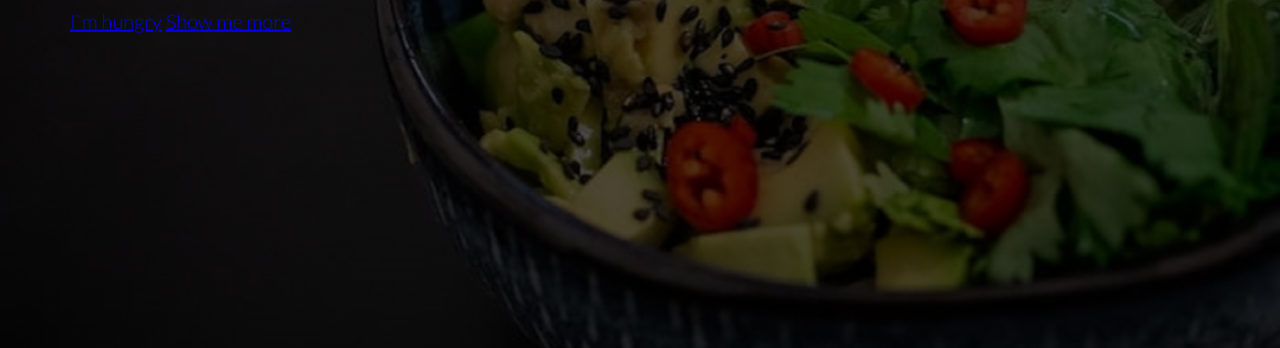
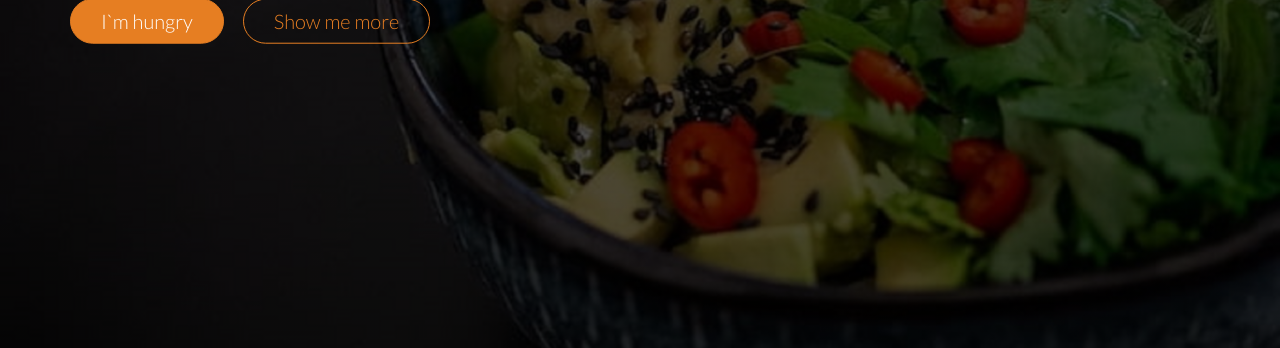
Before and after one commit to e-saeedi/Onmifood, a plain HTML site: page index.html in a window 1280 px wide. Shown: the part 452-800 px from the top of the page. Drawn offline with Linux system fonts and the light colour scheme; files that its build step writes are made by us from their sources.

Commit message:
style: change button

```diff
--- a/index.html
+++ b/index.html
@@ -18,8 +18,8 @@
           Goodbye junk food.<br />
           Hello super healthy meals.
         </h1>
-        <a href="#">I`m hungry</a>
-        <a href="#">Show me more</a>
+        <a class="btn btn-full" href="#">I`m hungry</a>
+        <a class="btn btn-ghost" href="#">Show me more</a>
       </div>
     </header>
   </body>
--- a/resoirces/css/style.css
+++ b/resoirces/css/style.css
@@ -25,8 +25,17 @@ header {
     height: 100vh;
 }
 
+.hero-text-box {
+    position: absolute;
+    width: 1140px;
+    top: 50%;
+    left: 50%;
+    transform: translate(-50%, -50%);
+}
+
 h1 {
-    margin: 0;
+   margin-top: 0;
+   margin-bottom:20px ;
    color: #fff;
    font-size: 240%;
    font-weight: 300;
@@ -35,10 +44,43 @@ h1 {
    word-spacing: 4px;
 }
 
-.hero-text-box {
-    position: absolute;
-    width: 1140px;
-    top: 50%;
-    left: 50%;
-    transform: translate(-50%, -50%);
+
+.btn:link,
+.btn:visited {
+    display: inline-block;
+    padding: 10px 30px;
+    font-weight: 300;
+    text-decoration: none;
+    border-radius: 200px;
+    transition: background-color 0.2s, border 0.2s, color 0.2s;
 }
+
+.btn-full:link,
+.btn-full:visited {
+    background-color: #e67e22;
+    border: 1px solid #e67e22;
+    color: #fff;
+    margin-right: 15px;
+}
+
+.btn-ghost:link,
+.btn-ghost:visited {
+    border: 1px solid #e67e22;
+    color: #e67e22;
+}
+
+.btn:hover ,
+.btn:active {
+    background-color:#cf6d17 ;
+}
+
+.btn-full:hover,
+.btn-full:active {
+    border: 1px solid #cf6d17;
+}
+
+.btn-ghost:hover,
+.btn-ghost:active {
+    border: 1px solid #cf6d17;
+    color: #fff ;
+}
```
